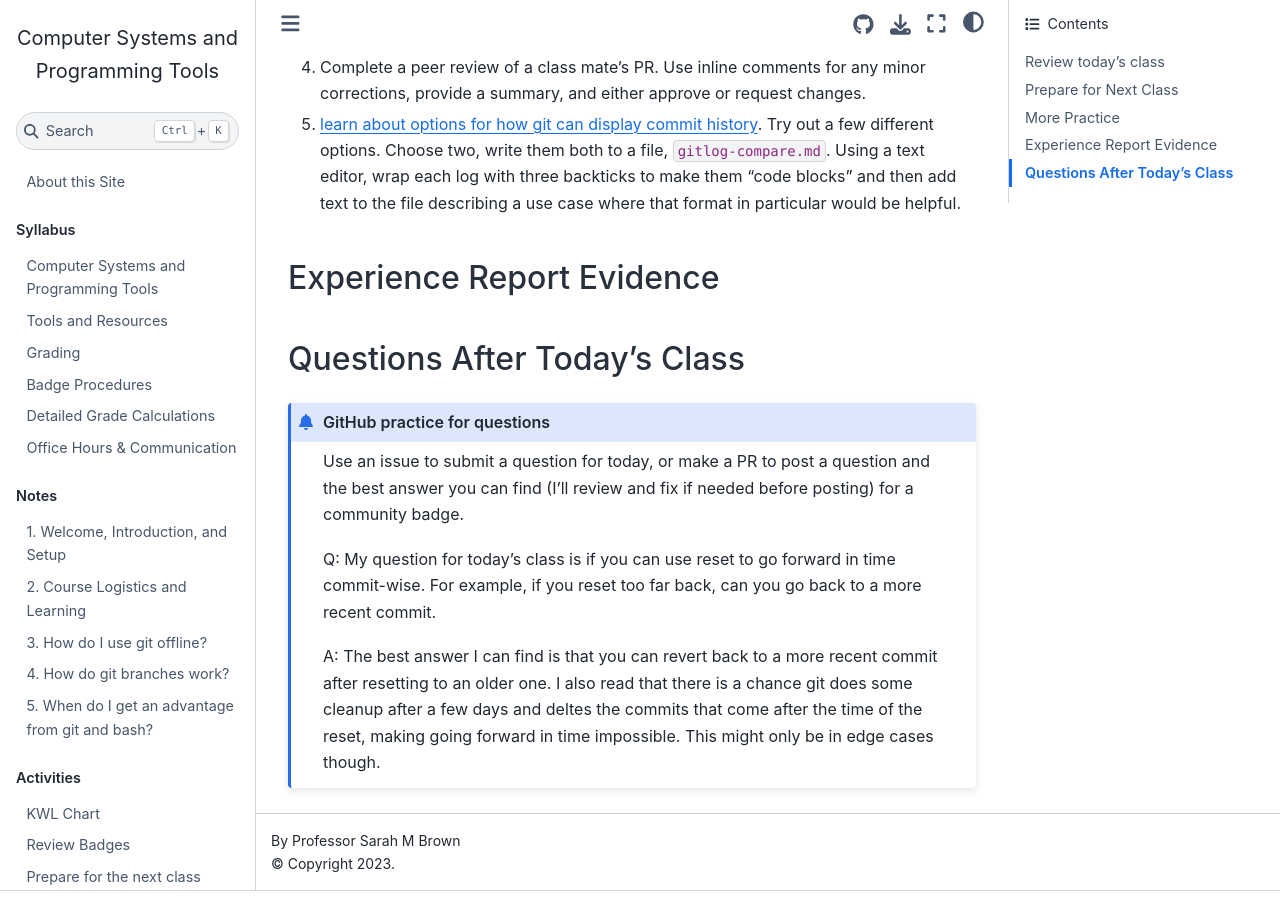
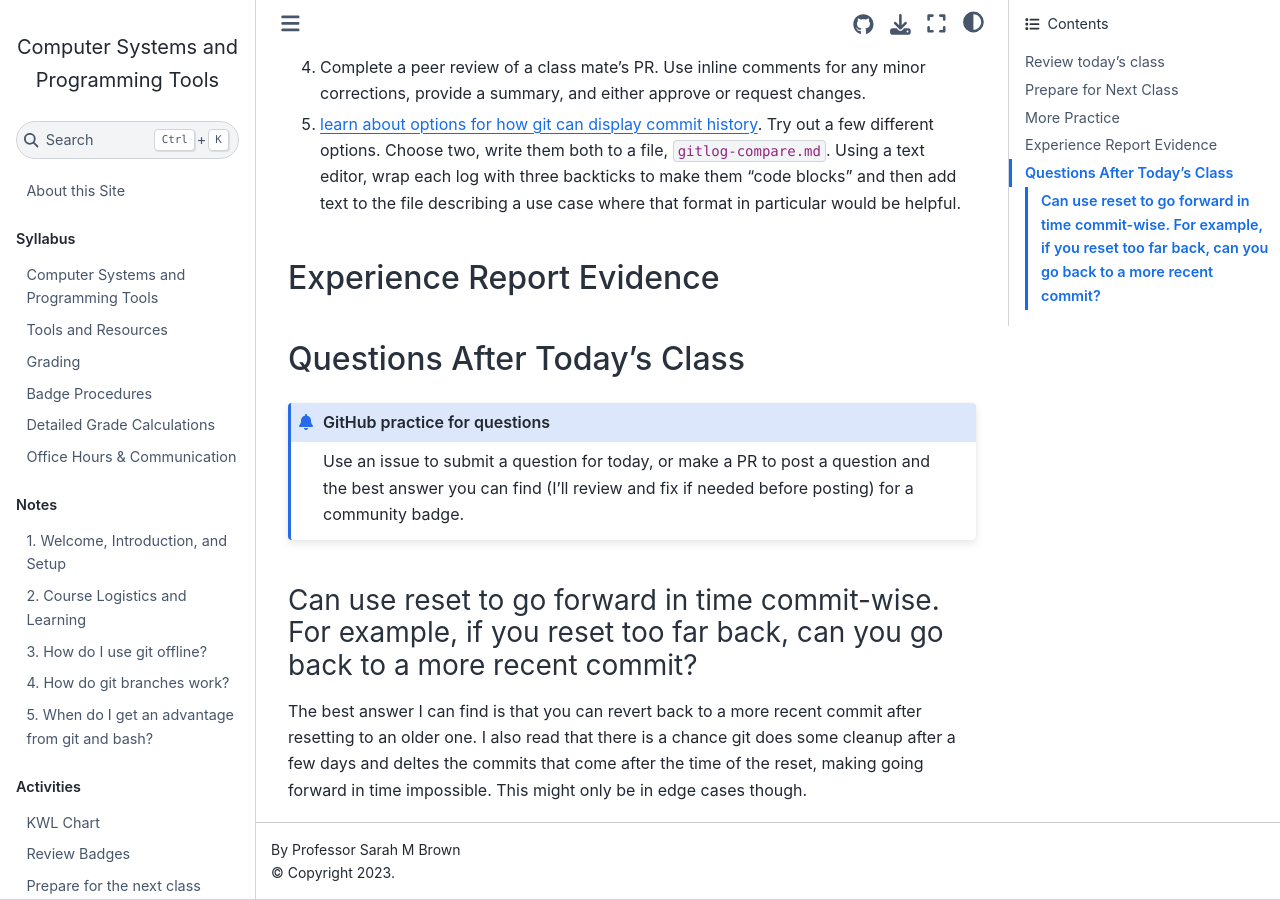
Before and after one commit to introcompsys/fall2023, a Jupyter Book: the page built from notes/2023-09-26.md, in a window 1280 px wide and 900 px high, scrolled down 1429 px. Built offline with Jupyter Book 1.0.4 settings and Sphinx 7.4.7 and the Sphinx Book theme 1.1.4, drawn with Linux system fonts in a browser that asks for light colours; pages that are not in the unit, such as notebooks, are missing from menus.

Commit message:
syntax fix notes/2023-09-26.md
Co-authored-by: Sarah Brown <brownsarahm@uri.edu>

````diff
--- a/notes/2023-09-26.md
+++ b/notes/2023-09-26.md
@@ -40,8 +40,7 @@
 
 Use an issue to submit a question for today, or make a PR to post a question and the best answer you can find (I'll review and fix if needed before posting) for a community badge.
 
-Q: My question for today's class is if you can use reset to go forward in time commit-wise. For example, if you reset too far back, can you go back to a more recent commit.
+```
+### Can use reset to go forward in time commit-wise. For example, if you reset too far back, can you go back to a more recent commit?
 
-A: The best answer I can find is that you can revert back to a more recent commit after resetting to an older one. I also read that there is a chance git does some cleanup after a few days and deltes the commits that come after the time of the reset, making going forward in time impossible. This might only be in edge cases though.
-
-```
+The best answer I can find is that you can revert back to a more recent commit after resetting to an older one. I also read that there is a chance git does some cleanup after a few days and deltes the commits that come after the time of the reset, making going forward in time impossible. This might only be in edge cases though.
````
